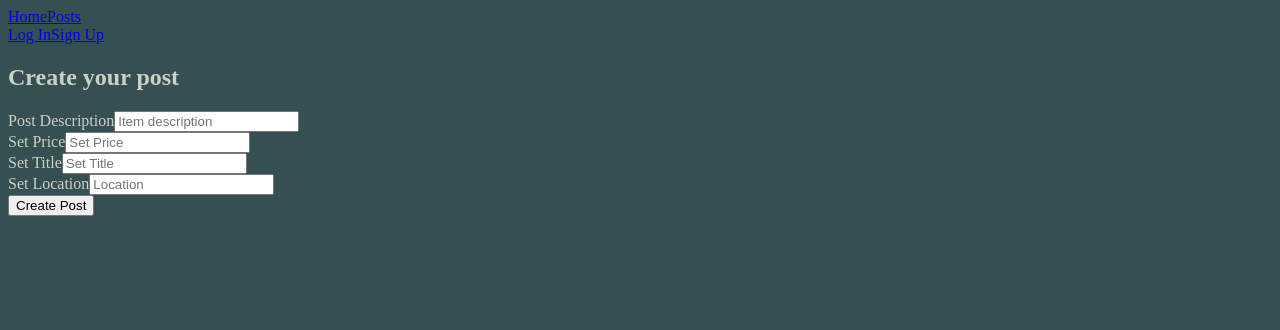
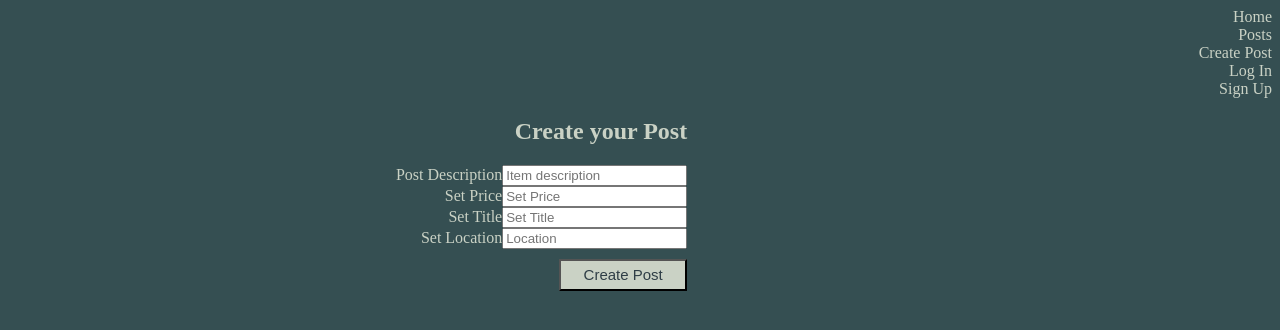
Before and after one commit to mitchalejo94/strangers_things, a React (Create React App) app: page /posts/create in a window 1280 px wide. Shown: the top 330 px of the page. Built offline with nearby package versions, Linux system fonts and the light colour scheme; no server answers.

Commit message:
added css styling to page

```diff
--- a/src/App.css
+++ b/src/App.css
@@ -5,23 +5,39 @@ body {
 
 /* Css for Header Links */
 
+.item {
+  text-decoration: none;
+  display: flex;
+  justify-content: right;
+  color: #cad2c5;
+}
 
-  /* Fonts and sizes for the Posts */
+.item:hover {
+  font-weight: bolder;
+}
+
 #postTitle {
   font-size: 35px;
   border: solid #cad2c5;
-    background-color:#2f3e46 ;
+  background-color: #2f3e46;
 }
 
 #postPrice {
-    font-size: 20px;
-    color:#ecf39e
+  border: solid red;
+  font-size: 15px;
+  color: #ecf39e;
+}
+
+#viewPost{
+  border: solid black;
+}
+#viewPost:hover{
+  font-weight: bolder;
 }
 
 #postUsername {
-    font-size: 15px;
+  font-size: 20px;
   font-style: italic;
-
 }
 
 #postDescription {
--- a/src/App.js
+++ b/src/App.js
@@ -53,18 +53,21 @@ export const App = () => {
 
   return (
     <div>
-      <nav>
+      <nav id = "navLink">
         <Link className="item" to="/">
           Home
         </Link>
         <Link className="item" to="/posts">
           Posts
         </Link>
+        <Link className="item" to="/posts/create">
+        Create Post
+        </Link>
         <div className="right menu">
           {token ? (
-            <button onClick={logOut} className="item">
+            <Link onClick={logOut} className="item">
               Log Out
-            </button>
+            </Link>
           ) : (
             <>
               <Link className="item" to="/account/login">
--- /dev/null
+++ b/src/components/AccountForm.css
@@ -0,0 +1,19 @@
+#uiForm{
+    display: flex;
+    flex-direction: column;
+    margin-left: 30%;
+    margin-right: 30%;
+    width: 300px;
+    align-items: center;
+
+}
+
+#button{
+    display: flex;
+    justify-content: center;
+    margin-top: 10px;
+}
+
+#button:hover{
+    font-weight: bolder;
+  }
--- a/src/components/AccountForm.js
+++ b/src/components/AccountForm.js
@@ -1,6 +1,7 @@
 import React, { useState } from "react";
 import { useParams, useHistory } from "react-router-dom";
 import { registerUser, loginUser } from "../api/api";
+import "./AccountForm.css"
 
 const AccountForm = ({ setToken }) => {
   const [username, setUsername] = useState("");
@@ -28,7 +29,7 @@ const AccountForm = ({ setToken }) => {
   const title = action === "login" ? "Log In" : "Sign Up";
 
   return (
-    <form className="ui form" onSubmit={handleSubmit}>
+    <form id="uiForm" onSubmit={handleSubmit}>
       <h1>{title}</h1>
       <div className="field">
         <label>Username</label>
@@ -52,9 +53,11 @@ const AccountForm = ({ setToken }) => {
           onChange={(event) => setPassword(event.target.value)}
         />
       </div>
-      <button className="ui button" type="submit">
+      <div>
+      <button id = "button" className="ui button" type="submit">
         {title}
       </button>
+      </div>
     </form>
   );
 };
--- /dev/null
+++ b/src/components/Home.css
@@ -0,0 +1,4 @@
+h1{
+   display: flex;
+   justify-content: center;
+}
--- a/src/components/Home.js
+++ b/src/components/Home.js
@@ -1,4 +1,5 @@
 import React from "react";
+import "./Home.css"
 
 const Home = ({ guest }) => {
   return (
--- /dev/null
+++ b/src/components/PostCreateForm.css
@@ -0,0 +1,21 @@
+#createForm{
+    display: flex;
+    flex-direction: column;
+    margin-left: 30%;
+    margin-right: 30%;
+    width: 300px;
+    align-items: flex-end;
+}
+
+#createPostButton{
+    width: 8rem;
+    height: 2rem;
+    font-size: 15px;
+    background-color: #cad2c5;
+    color: #2f3e46;
+    margin-top: 10px;
+}
+
+#createPostButton:hover{
+    font-weight: bolder;
+}
--- a/src/components/PostCreateForm.js
+++ b/src/components/PostCreateForm.js
@@ -1,6 +1,7 @@
 import React, { useState } from "react";
 import { useHistory } from "react-router-dom";
 import { createPost } from "../api/api";
+import "./PostCreateForm.css"
 
 const PostsCreateForm = ({ token, setPosts }) => {
   const [description, setDescription] = useState("");
@@ -14,6 +15,7 @@ const PostsCreateForm = ({ token, setPosts }) => {
 
   return (
     <form
+    id = "createForm"
       className="ui form"
       onSubmit={async (event) => {
         event.preventDefault();
@@ -37,7 +39,7 @@ const PostsCreateForm = ({ token, setPosts }) => {
           setErrorMessage(error);
         }
       }}>
-      <h2>Create your post</h2>
+      <h2>Create your Post</h2>
       <div>
         <label htmlFor="description">Post Description</label>
         <input
@@ -103,7 +105,7 @@ const PostsCreateForm = ({ token, setPosts }) => {
 
       {errorMessage ? <p className="ui negative message">{errorMessage}</p> : null}
 
-      <button type="submit" className="ui button">
+      <button id = "createPostButton" type="submit" className="ui button">
         Create Post
       </button>
     </form>
--- a/src/components/PostItem.js
+++ b/src/components/PostItem.js
@@ -5,15 +5,17 @@ const PostItem = ({ posts }) => {
   return (
     <div>
       <div>
-        <div>{posts.author.username}</div>
+
         <div>
-          <p>
-            {posts.description}
+          <p >
             <div className="extra content">
               <div className=" center aligned header">
-                <b>{posts.title}</b>
-                <p>{posts.description}</p>
-                {/* <b>{posts.price}</b> */}
+                <b id="postTitle">{posts.title}</b>
+                <p id="postDescription">{posts.description}</p>
+                <b>{posts.price}</b>
+                <br></br>
+                <div id = "postUsername">{posts.author.username}</div>
+
                 <Link to="">View Post</Link>
               </div>
             </div>
--- a/src/components/Posts.js
+++ b/src/components/Posts.js
@@ -1,6 +1,6 @@
 import React, { useState } from "react";
 import PostItem from "./PostItem";
-import "./Posts.css"
+
 import { fetchPosts } from "../api/api"
 
 const Posts = ({posts})=>{
```
Also changed, not shown: src/components/Posts.css (deleted). Lines whose indentation alone changed are shown as unchanged.
